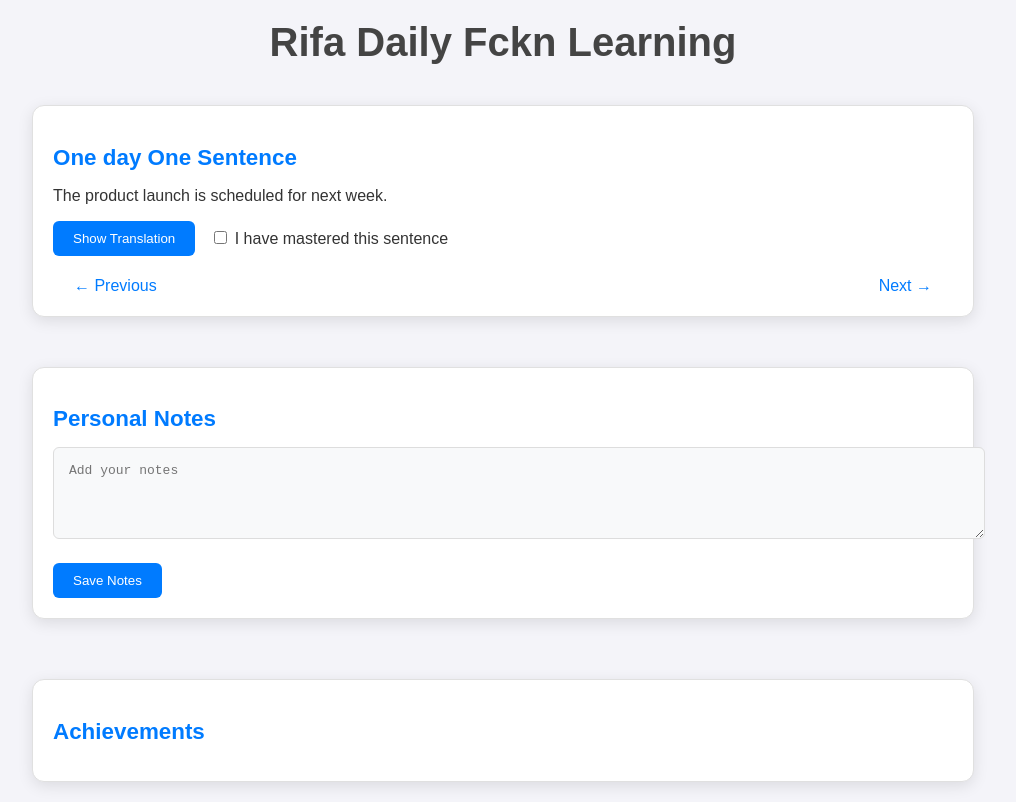
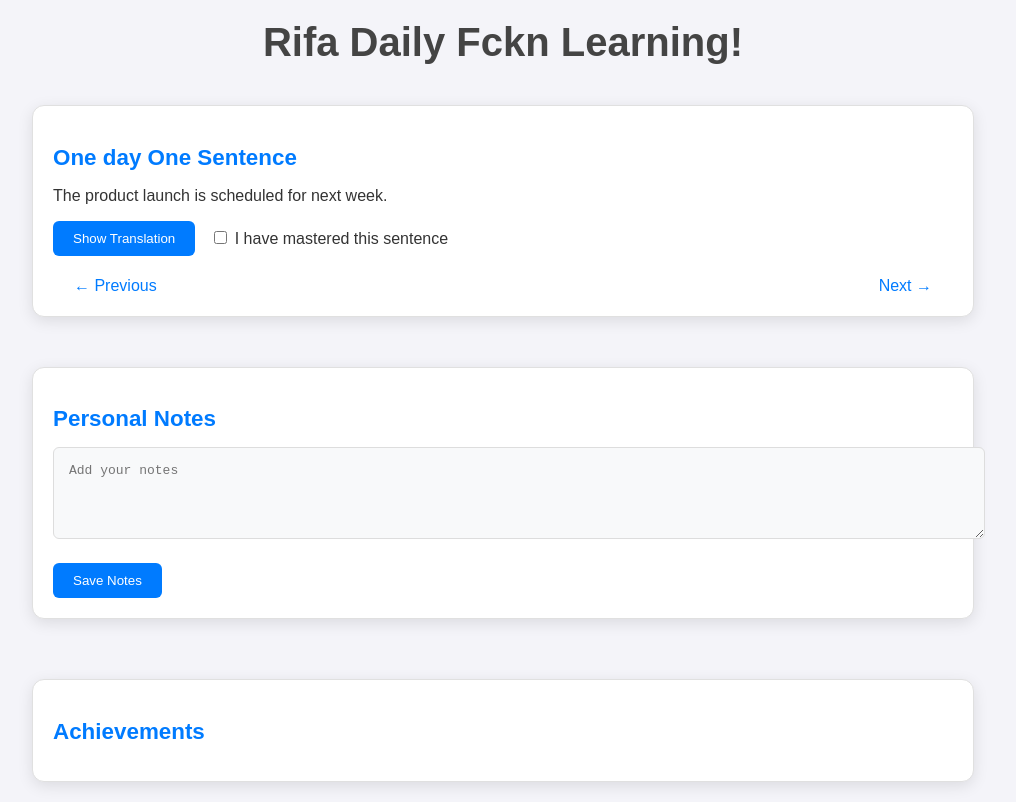
Before and after one commit to rifaulfahribadi/mediabelajar, a plain HTML site: page index.html in a window 1280 px wide. Shown: the whole page, without its empty margins (137-1153 px from the left). Drawn offline with Linux system fonts and the light colour scheme.

Commit message:
change ttle

```diff
--- a/index.html
+++ b/index.html
@@ -7,7 +7,7 @@
     <link rel="stylesheet" href="styles.css">
 </head>
 <body>
-    <h1>Rifa Daily Fckn Learning</h1>
+    <h1>Rifa Daily Fckn Learning!</h1>
 
     <div class="container">
         <div class="section">
```
